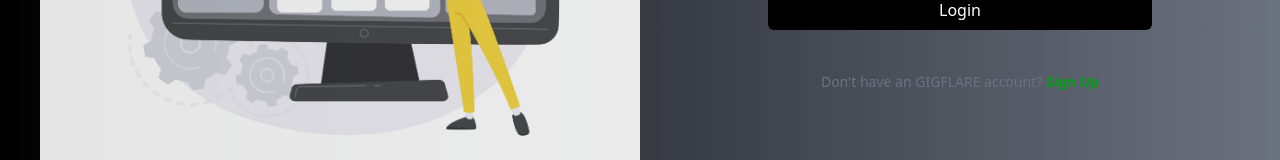
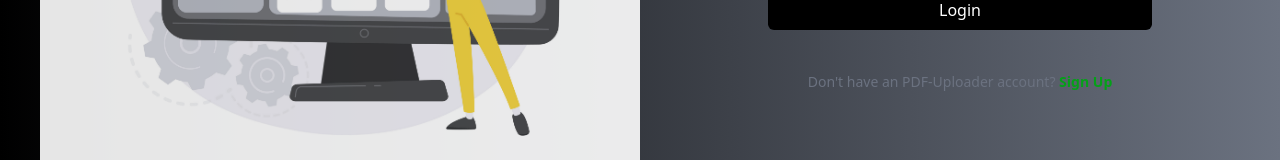
Before and after one commit to Abinsaj/PDF-Uploader-frontend, a React (Vite) app: page /login in a window 1280 px wide. Shown: the part 484-644 px from the top of the page. Built offline with nearby package versions, Linux system fonts and the light colour scheme.

Commit message:
Name change

```diff
--- a/src/components/Login.jsx
+++ b/src/components/Login.jsx
@@ -127,7 +127,7 @@ const Login = () => {
                                 </button>
 
                                 <p className="mt-10 text-center text-sm text-gray-500">
-                                Don't have an GIGFLARE account?{' '}
+                                Don't have an PDF-Uploader account?{' '}
                                 <a onClick={()=>navigate('/signup')} className="font-semibold leading-6 text-[#04A118] hover:text-[#04A118]">
                                     Sign Up
                                 </a>
```
